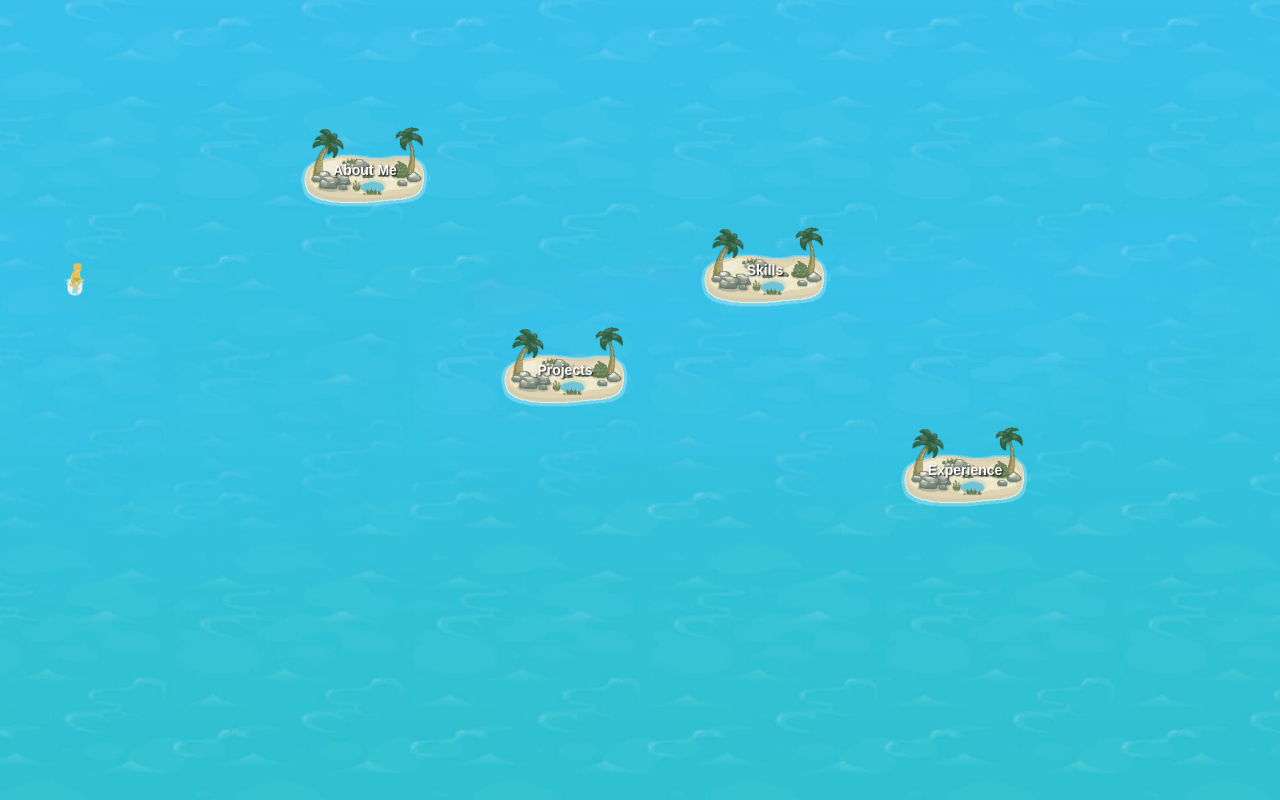
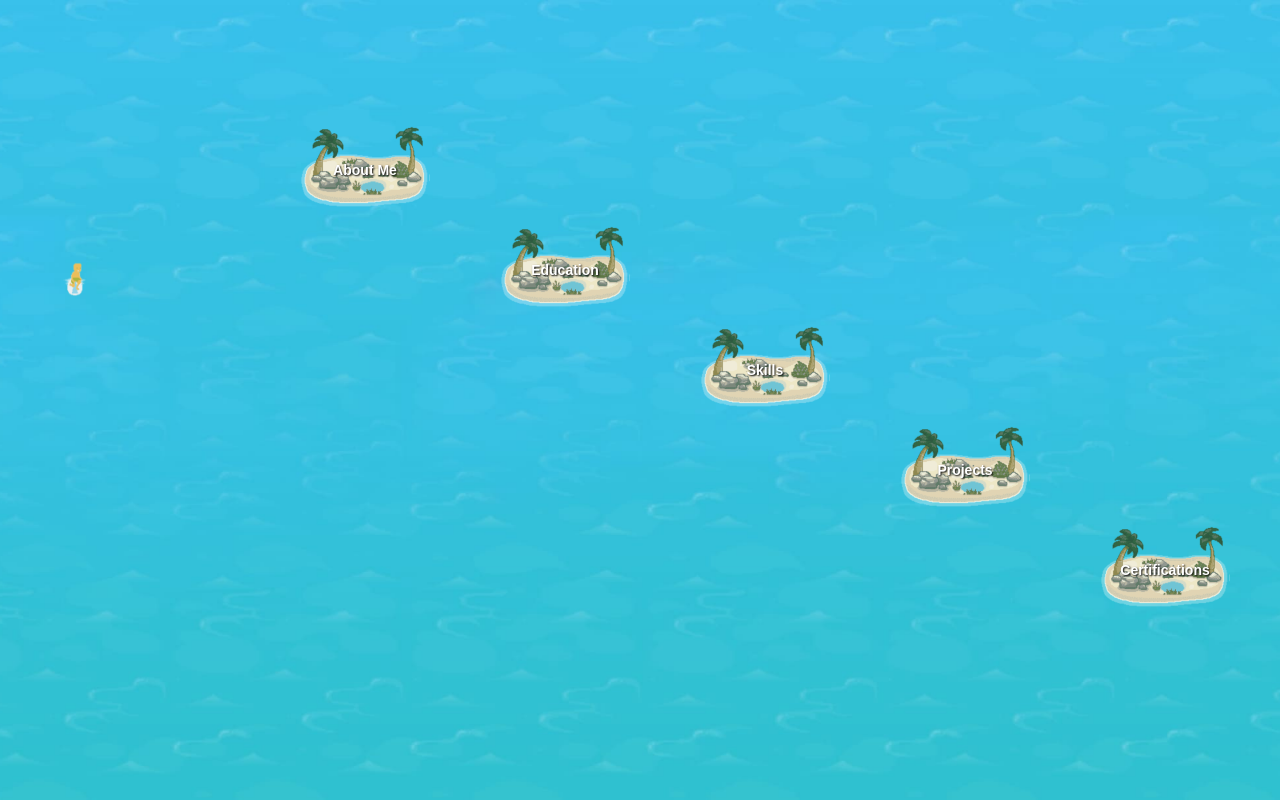
Before and after one commit to JaiRajGunnu/SurfMyResume, a React (Create React App) app: page / in a window 1280 px wide. Both pictures are taken after a click on the button "SPACEBAR to start playing". Built offline with nearby package versions, Linux system fonts and the light colour scheme.

Commit message:
new resume blocks

```diff
--- a/src/components/GameContainer.js
+++ b/src/components/GameContainer.js
@@ -1,3 +1,5 @@
+// GameContainer.js
+
 import React, { useState, useEffect } from "react";
 import Block from "./Block";
 import Surfer from "./Surfer";
@@ -13,9 +15,11 @@ const GameContainer = ({ selectedSurfer }) => {
   useEffect(() => {
     const initialBlocks = [
       { id: 1, label: "About Me", top: 100, left: 300 },
-      { id: 2, label: "Projects", top: 300, left: 500 },
-      { id: 3, label: "Skills", top: 200, left: 700 },
-      { id: 4, label: "Experience", top: 400, left: 900 },
+      { id: 2, label: "Education", top: 200, left: 500 },
+      { id: 3, label: "Skills", top: 300, left: 700 },
+      { id: 4, label: "Projects", top: 400, left: 900 },
+      { id: 5, label: "Certifications", top: 500, left: 1100 },
+      { id: 6, label: "Volunteer Experience", top: 600, left: 1300 },
     ];
     setBlocks(initialBlocks);
   }, []);
--- a/src/components/SplashScreen.js
+++ b/src/components/SplashScreen.js
@@ -1,3 +1,5 @@
+// SplashScreen.js
+
 import React, { useState, useEffect } from "react";
 import "../styles/SplashScreen.css";
 
--- a/src/components/Surfer.js
+++ b/src/components/Surfer.js
@@ -1,3 +1,6 @@
+// Surfer.js
+
+
 import React from "react";
 import "../styles/App.css";
 
--- a/src/styles/App.css
+++ b/src/styles/App.css
@@ -46,6 +46,10 @@ body {
     text-shadow: 1px 1px 2px black;
   }
 
+  .block:hover {
+    transform: scale(1.1);
+    cursor: pointer;
+  }
 
   .modal {
     position: fixed;
```
